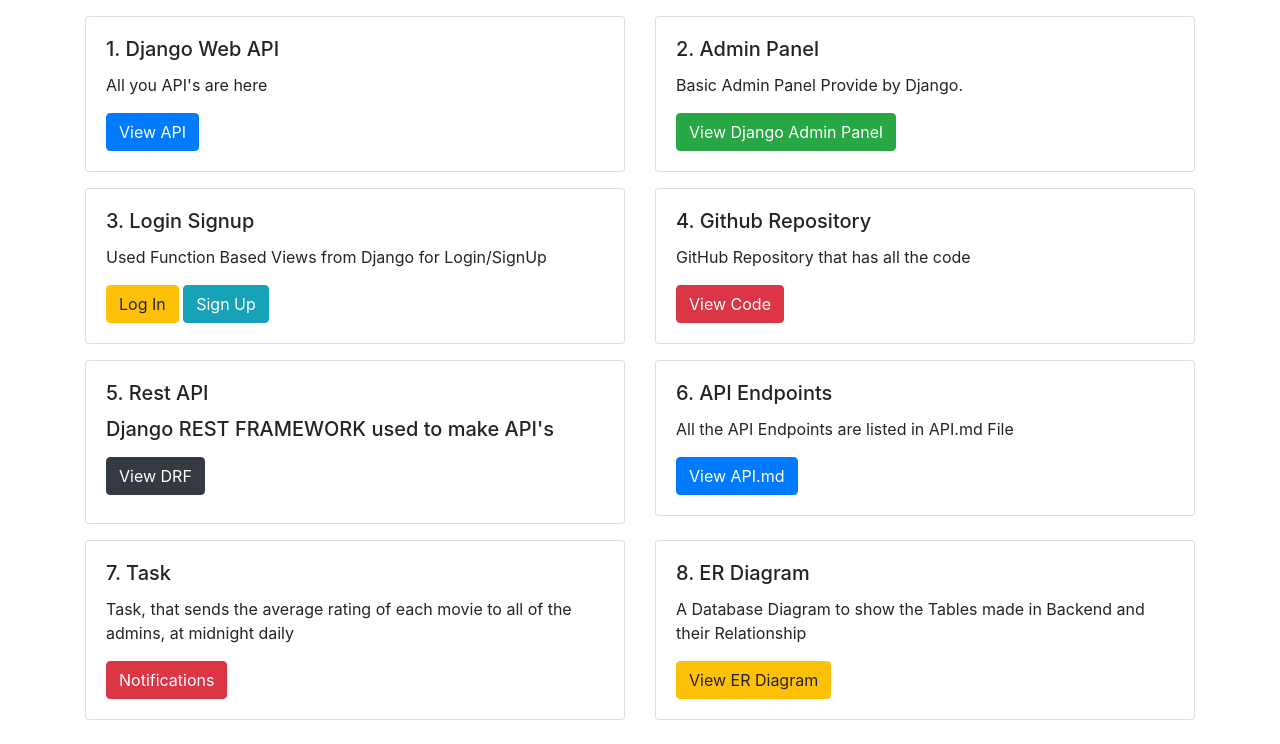
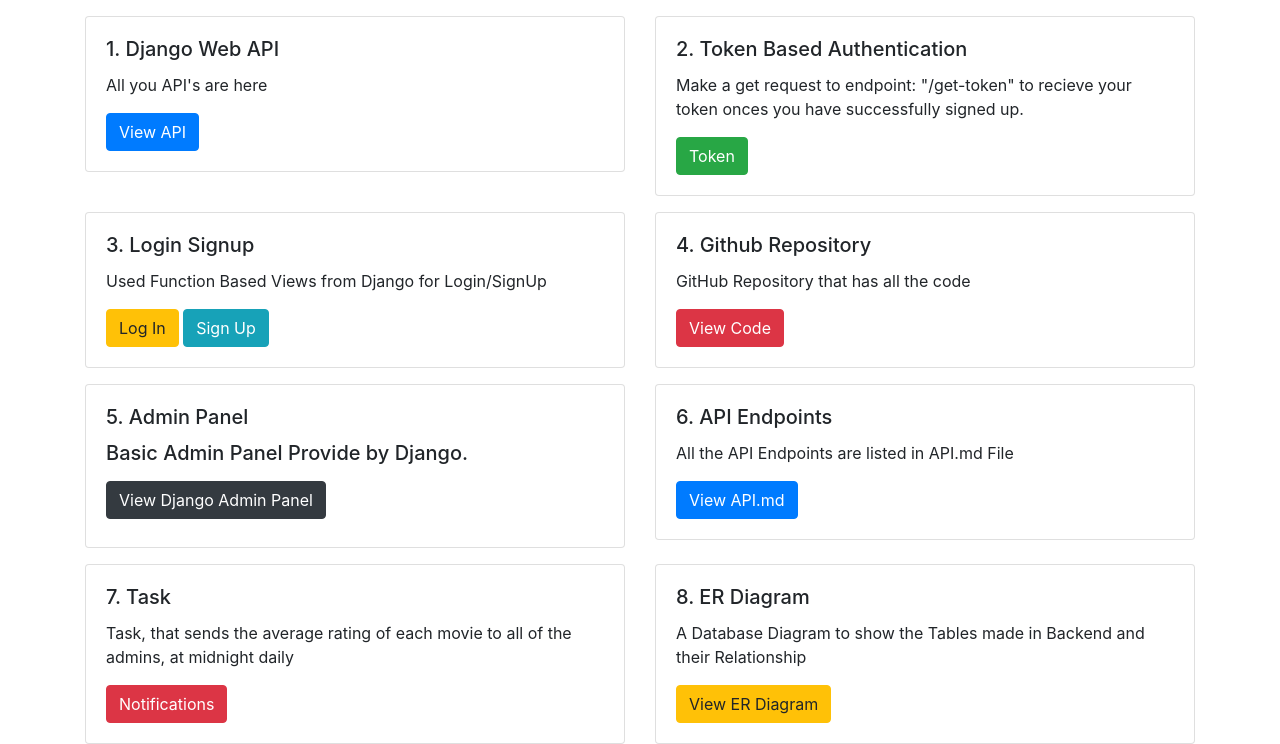
Before and after one commit to slk007/RateMyMovie, a Django app: page / in a window 1280 px wide. Shown: the part 56-800 px from the top of the page. Run offline with Django 3.2, Linux system fonts and the light colour scheme; data that the repository does not hold is empty; some libraries are stand-ins or nearby versions.

Commit message:
all tasks completed

```diff
--- a/api/views.py
+++ b/api/views.py
@@ -24,7 +24,8 @@
             movie.average_rating = avg
             movie.save()
         else:
-            continue
+            movie.average_rating = 0.0
+            movie.save()
 
 @login_required
 def movie_ratings(request):
--- a/templates/home.html
+++ b/templates/home.html
@@ -15,9 +15,9 @@
     <div class="col-sm-6">
         <div class="card">
             <div class="card-body">
-                <h5 class="card-title">2. Admin Panel</h5>
-                <p class="card-text">Basic Admin Panel Provide by Django.</p>
-                <a target="blank" class="btn btn-success" href="/admin">View Django Admin Panel</a>
+                <h5 class="card-title">2. Token Based Authentication</h5>
+                <p class="card-text">Make a get request to endpoint: "/get-token" to recieve your token onces you have successfully signed up.</p>
+                <a target="blank" class="btn btn-success" href="/get-token">Token</a>
             </div>
         </div>
     </div>
@@ -47,9 +47,9 @@
     <div class="col-sm-6">
         <div class="card">
             <div class="card-body">
-                <h5 class="card-title">5. Rest API<h5>
-                <p class="card-text">Django REST FRAMEWORK used to make API's</p>
-                <a href="{% url 'movies' %}" class="btn btn-dark">View DRF</a>
+                <h5 class="card-title">5. Admin Panel<h5>
+                <p class="card-text">Basic Admin Panel Provide by Django.</p>
+                <a href="/admin" class="btn btn-dark">View Django Admin Panel</a>
             </div>
         </div>
     </div>
```
Also changed, not shown: api/models.py (+23 -1 lines), README.md.
